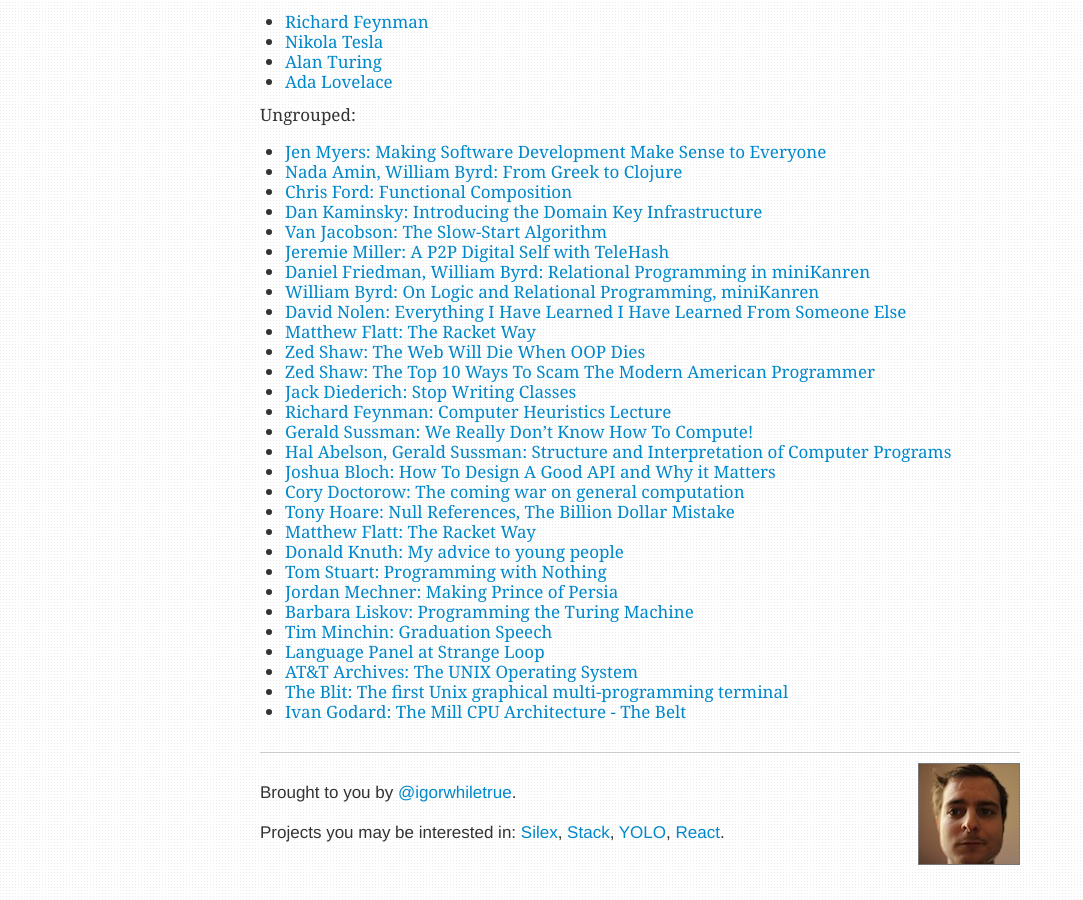
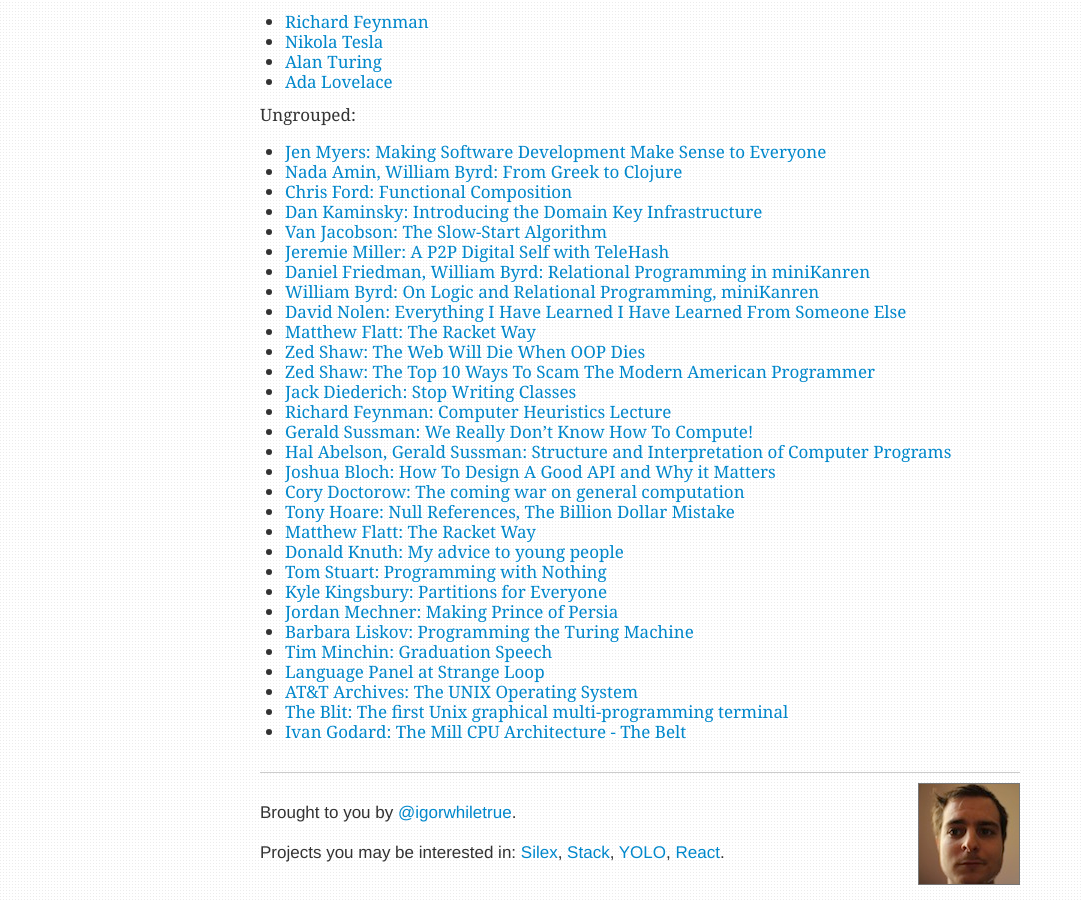
Before and after one commit to igorw/weblog, a Jekyll site: the page built from videoshelf.md, in a window 1280 px wide and 900 px high, scrolled down 823 px. Shown: the whole window, without its empty margins (0-1083 px from the left). Built offline with Jekyll 4.4.1, drawn with Linux system fonts in a browser that asks for light colours; Markdown is read by kramdown in place of the engine named in the settings.

Commit message:
add kyle kingsbury

```diff
--- a/videoshelf.md
+++ b/videoshelf.md
@@ -74,6 +74,7 @@
 * [Matthew Flatt: The Racket Way](http://www.infoq.com/presentations/Racket)
 * [Donald Knuth: My advice to young people](https://www.youtube.com/watch?v=75Ju0eM5T2c)
 * [Tom Stuart: Programming with Nothing](http://rubymanor.org/3/videos/programming_with_nothing/)
+* [Kyle Kingsbury: Partitions for Everyone](http://www.infoq.com/presentations/partitioning-comparison)
 * [Jordan Mechner: Making Prince of Persia](https://vimeo.com/53918011)
 * [Barbara Liskov: Programming the Turing Machine](https://www.youtube.com/watch?v=ibRar7sWulM)
 * [Tim Minchin: Graduation Speech](https://www.youtube.com/watch?v=yoEezZD71sc)
```
